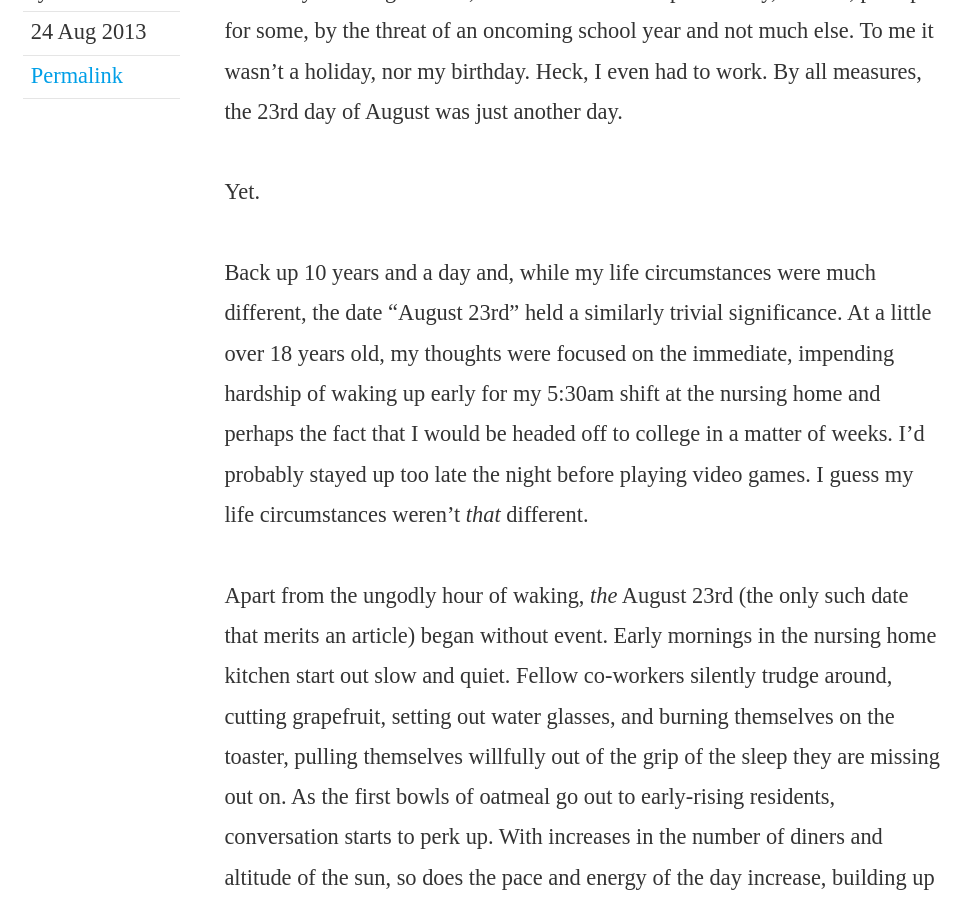
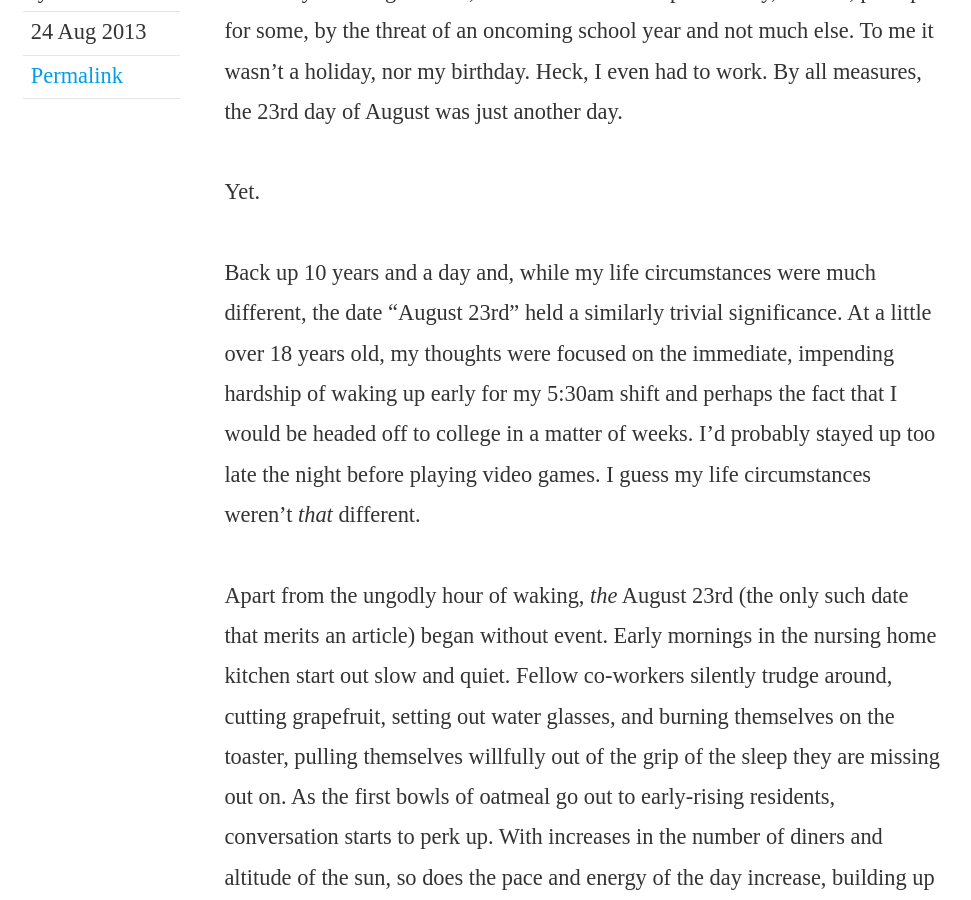
Before and after one commit to feilb/feilb.github.io, a Jekyll site: the page built from _posts/2013-08-23-just-another-day.markdown, in a window 1280 px wide and 900 px high, scrolled down 493 px. Shown: the whole window, without its empty margins (158-1129 px from the left). Built offline with Jekyll 4.4.1, drawn with Linux system fonts in a browser that asks for light colours; nearby versions of some CDN libraries.

Commit message:
Updated 2013-08-23-just-another-day.markdown

```diff
--- a/_posts/2013-08-23-just-another-day.markdown
+++ b/_posts/2013-08-23-just-another-day.markdown
@@ -10,7 +10,7 @@ Yesterday was August 23rd, 2013. It was an inauspicious day, marked, perhaps for
 
 Yet.
 
-Back up 10 years and a day and, while my life circumstances were much different, the date "August 23rd" held a similarly trivial significance. At a little over 18 years old, my thoughts were focused on the immediate, impending hardship of waking up early for my 5:30am shift at the nursing home and perhaps the fact that I would be headed off to college in a matter of weeks. I'd probably stayed up too late the night before playing video games. I guess my life circumstances weren't _that_ different.
+Back up 10 years and a day and, while my life circumstances were much different, the date "August 23rd" held a similarly trivial significance. At a little over 18 years old, my thoughts were focused on the immediate, impending hardship of waking up early for my 5:30am shift and perhaps the fact that I would be headed off to college in a matter of weeks. I'd probably stayed up too late the night before playing video games. I guess my life circumstances weren't _that_ different.
 
 Apart from the ungodly hour of waking, _the_ August 23rd (the only such date that merits an article) began without event. Early mornings in the nursing home kitchen start out slow and quiet. Fellow co-workers silently trudge around, cutting grapefruit, setting out water glasses, and burning themselves on the toaster, pulling themselves willfully out of the grip of the sleep they are missing out on. As the first bowls of oatmeal go out to early-rising residents, conversation starts to perk up. With increases in the number of diners and altitude of the sun, so does the pace and energy of the day increase, building up a sort of steam that, on any other day, would hurtle one clear through the lunch meal and out into the rest of your day. There was a certain exhileration in having completed a full day's work before many of your peers had much more than their breakfast.
 
```
